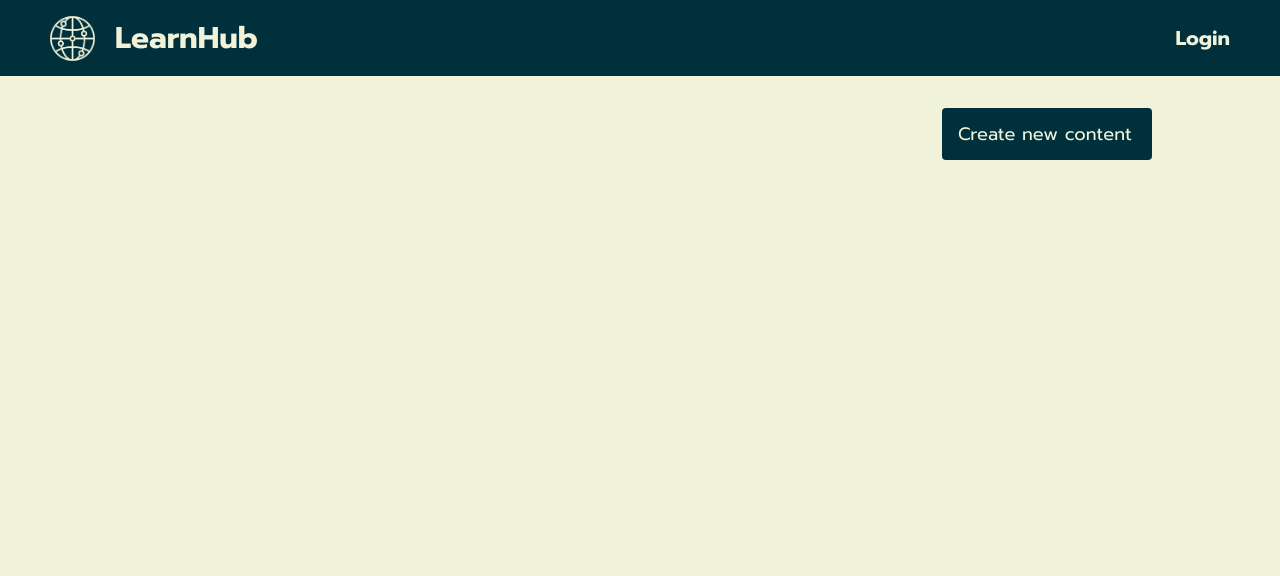
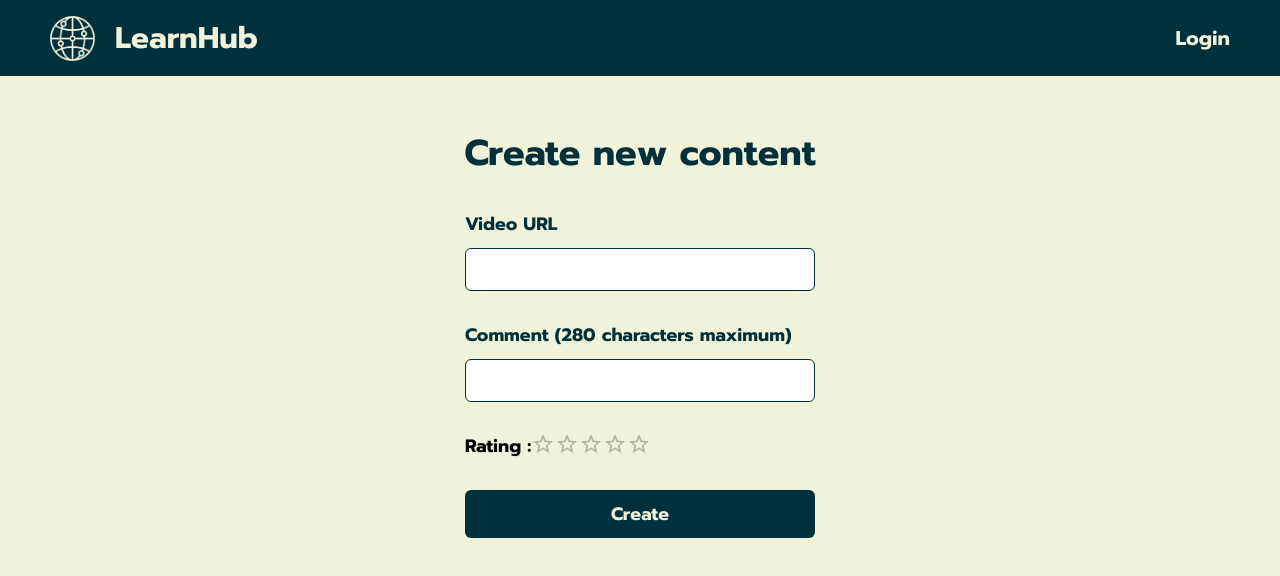
Before and after one commit to Thadchanon/frontend-final-project, a React (Vite) app: page /create in a window 1280 px wide. Shown: the top 576 px of the page. Built offline with nearby package versions, Linux system fonts and the light colour scheme.

Commit message:
add create content page

```diff
--- a/src/App.tsx
+++ b/src/App.tsx
@@ -4,17 +4,17 @@ import Navbar from './components/Navbar'
 import Home from './pages/Home'
 import Login from './pages/Login'
 import ContentDetail from './pages/ContentDetail'
-import CreateContent from './components/CreateButton'
+import CreateContent from './pages/CreateContent'
 
 function App() {
   return (
     <div className="App">
       <Navbar />
-      <CreateContent />
       <Routes>
         <Route path="/" element={<Home />} />
         <Route path="/login" element={<Login />} />
         <Route path="/content/:id" element={<ContentDetail />} />
+        <Route path="/create" element={<CreateContent />} />
       </Routes>
     </div>
   )
--- a/src/components/CreateButton.tsx
+++ b/src/components/CreateButton.tsx
@@ -1,11 +1,14 @@
 import classes from './CreateButton.module.css'
+import { Link } from 'react-router-dom'
 
-const CreateContent = () => {
+const CreateButton = () => {
   return (
     <div className={classes.container}>
-      <div className={classes.button}>Create new content</div>
+      <Link to="/create">
+        <div className={classes.button}>Create new content</div>
+      </Link>
     </div>
   )
 }
 
-export default CreateContent
+export default CreateButton
--- /dev/null
+++ b/src/pages/CreateContent.module.css
@@ -0,0 +1,57 @@
+.container {
+  display: flex;
+  flex-direction: column;
+  align-items: center;
+  margin: 50px 0;
+  border-radius: 20px;
+}
+
+.title {
+  font-size: 36px;
+  font-weight: 700;
+  color: #00303b;
+}
+
+.form {
+  display: flex;
+  flex-direction: column;
+  gap: 30px;
+  margin: 30px 0;
+}
+
+.formGroup {
+  display: flex;
+  flex-direction: column;
+  gap: 10px;
+  min-width: 350px;
+}
+
+.formGroup label {
+  font-size: 18px;
+  font-weight: 700;
+  color: #00303b;
+}
+
+.formGroup input {
+  padding: 10px 16px;
+  border-radius: 6px;
+  color: #00303b;
+  border: 1px solid #00303b;
+}
+
+.formGroup button {
+  padding: 10px 16px;
+  font-size: 18px;
+  cursor: pointer;
+  font-weight: 700;
+  border-radius: 6px;
+  border: none;
+  background-color: #00303b;
+  color: #f1f2da;
+}
+
+.rating {
+  display: flex;
+  font-size: 18px;
+  font-weight: 700;
+}
--- /dev/null
+++ b/src/pages/CreateContent.tsx
@@ -0,0 +1,31 @@
+import classes from './CreateContent.module.css'
+import Rating from '@mui/material/Rating'
+
+const CreateContent = () => {
+  return (
+    <div className={classes.container}>
+      <h1 className={classes.title}>Create new content</h1>
+      <form className={classes.form}>
+        <div className={classes.formGroup}>
+          <label>Video URL</label>
+          <input type="text" />
+        </div>
+        <div className={classes.formGroup}>
+          <label>Comment (280 characters maximum)</label>
+          <input type="text" maxLength={280} />
+        </div>
+        <div className={classes.rating}>
+          <p>Rating :</p>
+          <Rating name="simple-controlled" />
+        </div>
+        <div className={classes.formGroup}>
+          <button type="submit" value="Login">
+            Create
+          </button>
+        </div>
+      </form>
+    </div>
+  )
+}
+
+export default CreateContent
--- a/src/pages/Home.tsx
+++ b/src/pages/Home.tsx
@@ -1,5 +1,6 @@
 import Content from '../components/Content'
 import useContents from '../hooks/useContents'
+import CreateButton from '../components/CreateButton'
 import classes from './Home.module.css'
 
 const Home = () => {
@@ -8,11 +9,14 @@ const Home = () => {
   if (isLoading) return <h1>Loading...</h1>
 
   return (
-    <div className={classes.container}>
-      {contents &&
-        contents.data.map((content) => {
-          return <Content key={content.id} content={content} />
-        })}
+    <div>
+      <CreateButton />
+      <div className={classes.container}>
+        {contents &&
+          contents.data.map((content) => {
+            return <Content key={content.id} content={content} />
+          })}
+      </div>
     </div>
   )
 }
```
